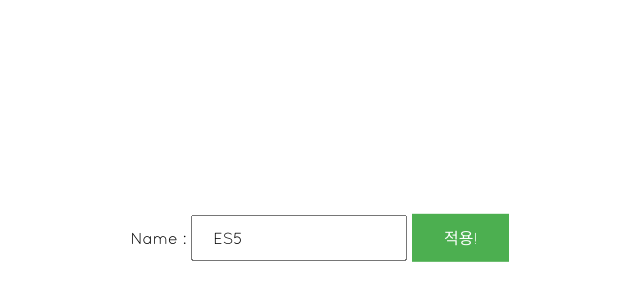
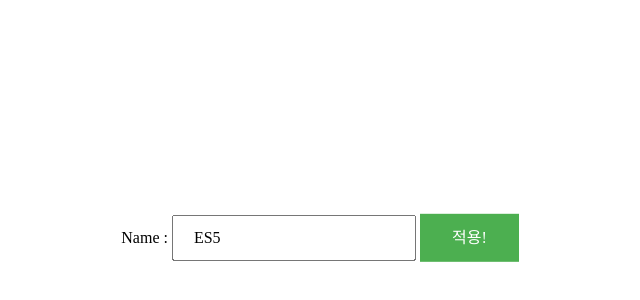
Before and after one commit to jinwoo-kim-nhn/es5-boilerplate, a website: page src/index.html in a window 1280 px wide. Shown: the part 162-462 px from the top of the page, without its empty margins (320-960 px from the left). Drawn offline with nearby package versions, Linux system fonts and the light colour scheme.

Commit message:
remove font css and asset

```diff
--- a/package.json
+++ b/package.json
@@ -4,7 +4,7 @@
   "description": "",
   "main": "index.js",
   "scripts": {
-    "eslint": "eslint src",
+    "lint": "eslint src",
     "dev": "browser-sync start --config bs-config.js --startPath 'src/index.html'"
   },
   "author": "",
--- a/src/css/example.css
+++ b/src/css/example.css
@@ -1,25 +1,9 @@
-/* font */
-@font-face {
-  font-family: quicksand-regular;
-  src: url('../font/quicksand-regular.ttf') format('truetype');
-}
-
-@font-face {
-  font-family: quicksand-medium;
-  src: url('../font/quicksand-medium.ttf') format('truetype');
-}
-
-@font-face {
-  font-family: quicksand-bold;
-  src: url('../font/quicksand-bold.ttf') format('truetype');
-}
 html, body {
   height: 100%;
 }
 
 body {
   font-size: 16px;
-  font-family: 'quicksand-regular';
 }
 body > div {
   text-align: center;
```
Also changed, not shown: src/font/quicksand-bold.ttf (deleted), src/font/quicksand-medium.ttf (deleted), src/font/quicksand-regular.ttf (deleted), 1 other file.
